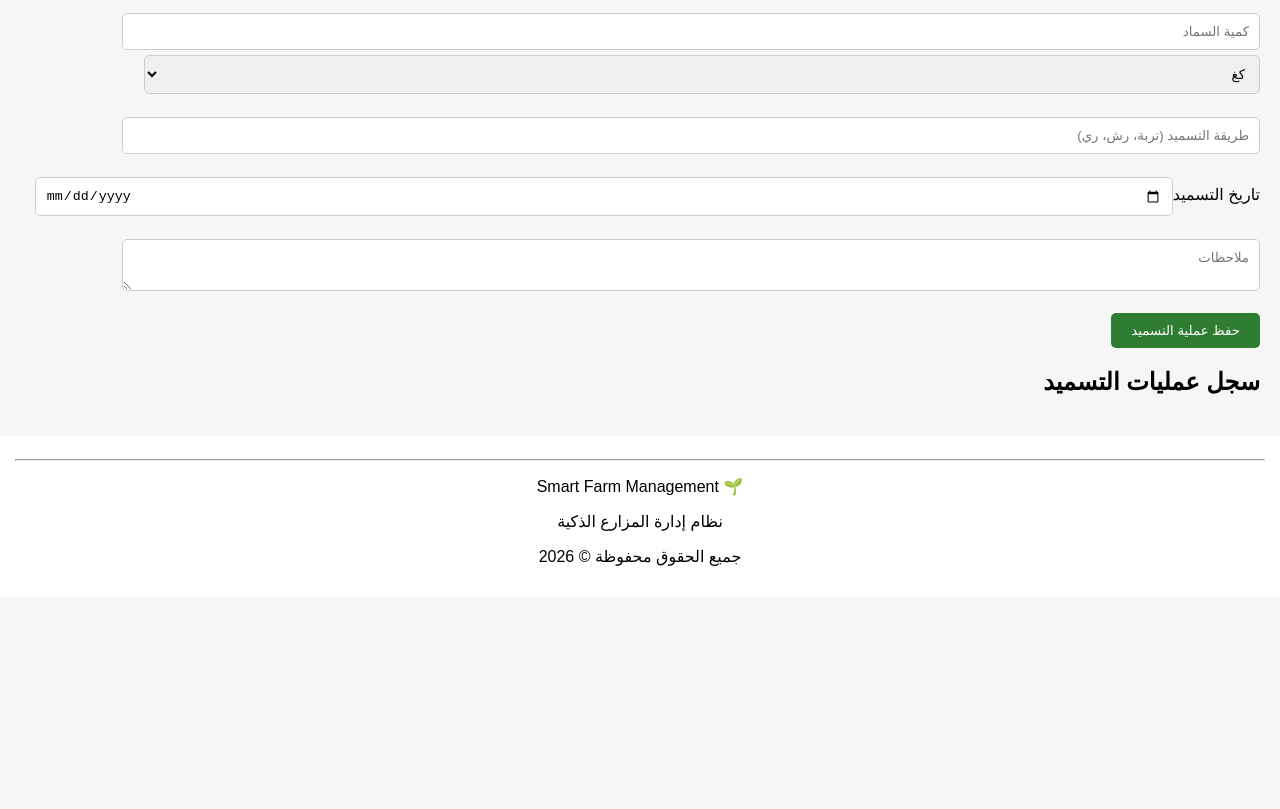
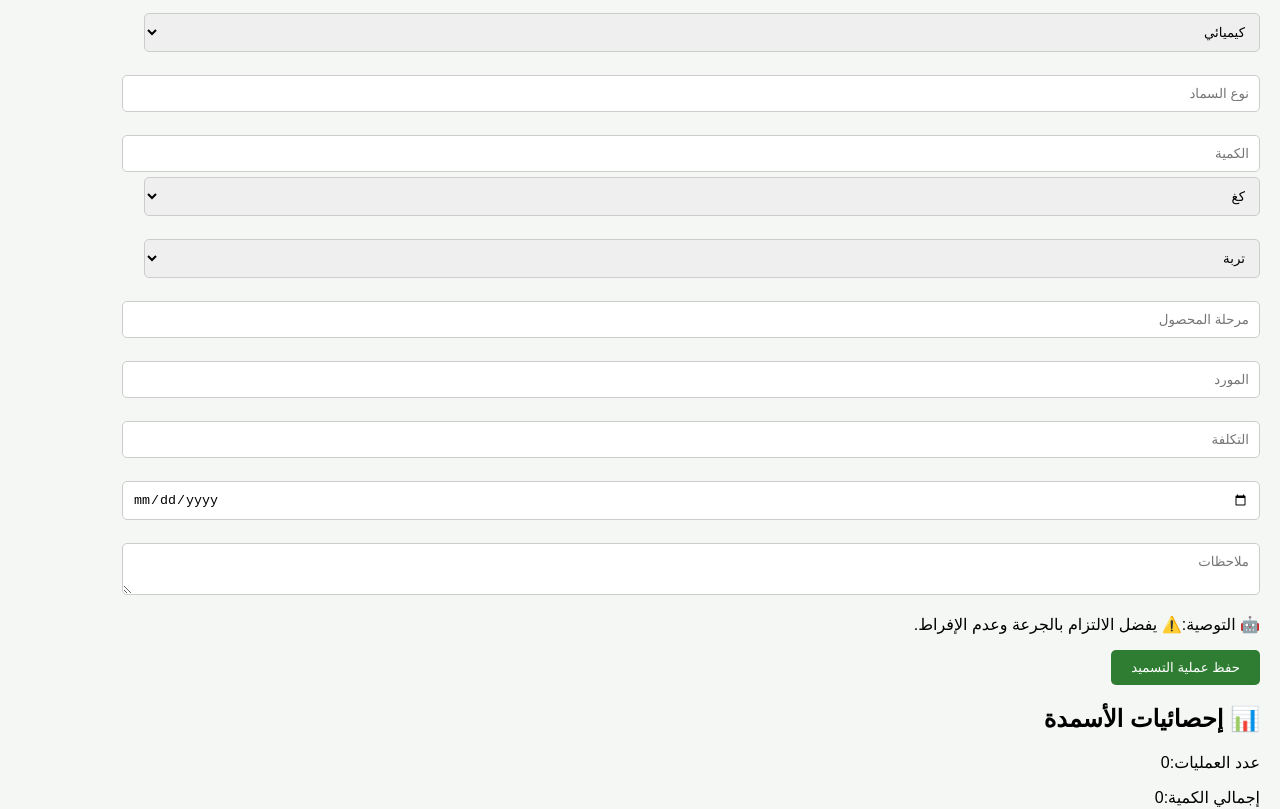
Before and after one commit to hasan776643tt-ops/LAVENDER, a React (Vite) app: page /fertilizers in a window 1280 px wide. Shown: the part 1140-1949 px from the top of the page. Before the commit the page ends 1737 px from the top, so only its background shows below. Built offline with nearby package versions, Linux system fonts and the light colour scheme.

Commit message:
Update Fertilizers.jsx

```diff
--- a/src/pages/Fertilizers.jsx
+++ b/src/pages/Fertilizers.jsx
@@ -1,4 +1,9 @@
-import { useState, useContext } from "react";
+import {
+  useState,
+  useContext,
+  useMemo,
+} from "react";
+
 import { FarmContext } from "../context/FarmContext";
 
 import Card from "../components/Card";
@@ -9,116 +14,199 @@ export default function Fertilizers() {
 
 
   const {
-    farms,
-    fields,
-    fertilizers,
+    farms = [],
+    fields = [],
+    fertilizers = [],
     setFertilizers,
   } = useContext(FarmContext);
 
 
 
-  const [farmName, setFarmName] = useState("");
+  const [form, setForm] = useState({
 
-  const [fieldName, setFieldName] = useState("");
+    farm: "",
+    field: "",
 
-  const [type, setType] = useState("");
+    crop: "",
 
-  const [quantity, setQuantity] = useState("");
+    type: "",
 
-  const [unit, setUnit] = useState("كغ");
+    category: "كيميائي",
 
-  const [method, setMethod] = useState("");
+    quantity: "",
 
-  const [date, setDate] = useState("");
+    unit: "كغ",
 
-  const [notes, setNotes] = useState("");
+    method: "تربة",
+
+    stage: "",
+
+    supplier: "",
+
+    cost: "",
+
+    currency: "ل.س",
+
+    date: "",
+
+    notes: "",
+
+  });
 
 
 
-  const addFertilizer = () => {
+  const updateForm = (key,value)=>{
+
+    setForm({
+
+      ...form,
+
+      [key]: value,
+
+    });
+
+  };
+
+
+
+  const filteredFields = useMemo(()=>{
+
+    if(!form.farm)
+      return fields;
+
+
+    return fields.filter(
+
+      field =>
+      field.farm === form.farm ||
+      field.farmName === form.farm
+
+    );
+
+  },[fields,form.farm]);
+
+
+
+
+
+  const totalQuantity = useMemo(()=>{
+
+
+    return fertilizers.reduce(
+
+      (sum,item)=>
+
+      sum + Number(item.quantity || 0),
+
+      0
+
+    );
+
+
+  },[fertilizers]);
+
+
+
+
+
+  const smartAdvice = useMemo(()=>{
+
+
+    if(form.category==="كيميائي")
+
+      return "⚠️ يفضل الالتزام بالجرعة وعدم الإفراط.";
+
+
+    if(form.category==="عضوي")
+
+      return "🌱 السماد العضوي يحسن خصوبة التربة.";
+
+
+    return "✅ تابع حالة المحصول بعد التسميد.";
+
+  },[form.category]);
+
+
+
+
+
+  const addFertilizer = ()=>{
 
 
     if(
-      !farmName ||
-      !fieldName ||
-      !type
-    ) return;
+      !form.farm ||
+      !form.field ||
+      !form.type
+    )
+    return;
 
 
 
-    const newFertilizer = {
-
+    const newItem = {
 
       id: Date.now(),
 
-      farm: farmName,
+      ...form,
 
-      field: fieldName,
 
-      type,
-
-      quantity,
-
-      unit,
-
-      method,
-
-      date,
-
-      notes,
+      createdAt:
+      new Date().toISOString(),
 
     };
 
 
 
     setFertilizers([
+
       ...fertilizers,
-      newFertilizer
+
+      newItem
+
     ]);
 
 
 
-    setFarmName("");
+    setForm({
 
-    setFieldName("");
+      farm:"",
+      field:"",
+      crop:"",
+      type:"",
+      category:"كيميائي",
+      quantity:"",
+      unit:"كغ",
+      method:"تربة",
+      stage:"",
+      supplier:"",
+      cost:"",
+      currency:"ل.س",
+      date:"",
+      notes:"",
 
-    setType("");
+    });
 
-    setQuantity("");
-
-    setUnit("كغ");
-
-    setMethod("");
-
-    setDate("");
-
-    setNotes("");
 
   };
 
 
 
 
-  const deleteFertilizer = (id)=>{
+
+  const deleteFertilizer=(id)=>{
 
 
     setFertilizers(
 
       fertilizers.filter(
-        item => item.id !== id
+
+        item=>item.id!==id
+
       )
 
     );
 
-
   };
 
-
-
-  const farmFields = fields.filter(
-    field =>
-    field.farm === farmName
-  );
 
 
 
@@ -129,26 +217,23 @@ export default function Fertilizers() {
 
 
 <h1>
-        🌾 إدارة الأسمدة الذكية
+🌾 نظام إدارة الأسمدة الذكي
 </h1>
 
 
 
-      <Card title="إضافة عملية تسميد جديدة">
+<Card title="إضافة عملية تسميد">
+
 
 
 <select
-
-          value={farmName}
-
-          onChange={(e)=>{
-
-            setFarmName(e.target.value);
-
-            setFieldName("");
-
-          }}
-
+value={form.farm}
+onChange={e=>
+updateForm(
+"farm",
+e.target.value
+)
+}
 >
 
 <option value="">
@@ -171,6 +256,43 @@ export default function Fertilizers() {
 ))
 }
 
+</select>
+
+
+
+<br/><br/>
+
+
+
+<select
+value={form.field}
+onChange={e=>
+updateForm(
+"field",
+e.target.value
+)
+}
+>
+
+<option value="">
+اختر الحقل
+</option>
+
+
+{
+filteredFields.map(field=>(
+
+<option
+key={field.id}
+value={field.name}
+>
+
+{field.name}
+
+</option>
+
+))
+}
 
 </select>
 
@@ -180,61 +302,17 @@ export default function Fertilizers() {
 
 
 
-
-        <select
-
-          value={fieldName}
-
-          onChange={(e)=>
-            setFieldName(e.target.value)
-          }
-
-        >
-
-          <option value="">
-            اختر الحقل
-          </option>
-
-
-          {
-            farmFields.map(field=>(
-
-              <option
-
-                key={field.id}
-
-                value={field.name}
-
-              >
-
-                {field.name}
-
-              </option>
-
-            ))
-          }
-
-
-        </select>
-
-
-
-
-        <br/><br/>
-
-
-
-
 <input
 
-          type="text"
+placeholder="اسم المحصول"
 
-          placeholder="نوع السماد"
+value={form.crop}
 
-          value={type}
-
-          onChange={(e)=>
-            setType(e.target.value)
+onChange={e=>
+updateForm(
+"crop",
+e.target.value
+)
 }
 
 />
@@ -245,48 +323,31 @@ export default function Fertilizers() {
 
 
 
-
-        <input
-
-          type="number"
-
-          placeholder="كمية السماد"
-
-          value={quantity}
-
-          onChange={(e)=>
-            setQuantity(e.target.value)
+<select
+value={form.category}
+onChange={e=>
+updateForm(
+"category",
+e.target.value
+)
 }
-
-        />
-
-
-
-
-        <select
-
-          value={unit}
-
-          onChange={(e)=>
-            setUnit(e.target.value)
-          }
-
 >
 
 <option>
-            كغ
+عضوي
 </option>
 
+<option>
+كيميائي
+</option>
 
 <option>
-            طن
+ورقي
 </option>
 
-
 <option>
-            لتر
+مركب
 </option>
-
 
 </select>
 
@@ -296,17 +357,17 @@ export default function Fertilizers() {
 
 
 
-
 <input
 
-          type="text"
+placeholder="نوع السماد"
 
-          placeholder="طريقة التسميد (تربة، رش، ري)"
+value={form.type}
 
-          value={method}
-
-          onChange={(e)=>
-            setMethod(e.target.value)
+onChange={e=>
+updateForm(
+"type",
+e.target.value
+)
 }
 
 />
@@ -317,20 +378,96 @@ export default function Fertilizers() {
 
 
 
+<input
 
-        <label>
-          تاريخ التسميد
-        </label>
+type="number"
+
+placeholder="الكمية"
+
+value={form.quantity}
+
+onChange={e=>
+updateForm(
+"quantity",
+e.target.value
+)
+}
+
+/>
+
+
+
+<select
+value={form.unit}
+onChange={e=>
+updateForm(
+"unit",
+e.target.value
+)
+}
+>
+
+<option>
+كغ
+</option>
+
+<option>
+طن
+</option>
+
+<option>
+لتر
+</option>
+
+</select>
+
+
+
+<br/><br/>
+
+
+
+<select
+value={form.method}
+onChange={e=>
+updateForm(
+"method",
+e.target.value
+)
+}
+>
+
+<option>
+تربة
+</option>
+
+<option>
+رش
+</option>
+
+<option>
+مع الري
+</option>
+
+</select>
+
+
+
+<br/><br/>
+
 
 
 <input
 
-          type="date"
+placeholder="مرحلة المحصول"
 
-          value={date}
+value={form.stage}
 
-          onChange={(e)=>
-            setDate(e.target.value)
+onChange={e=>
+updateForm(
+"stage",
+e.target.value
+)
 }
 
 />
@@ -341,15 +478,17 @@ export default function Fertilizers() {
 
 
 
+<input
 
-        <textarea
+placeholder="المورد"
 
-          placeholder="ملاحظات"
+value={form.supplier}
 
-          value={notes}
-
-          onChange={(e)=>
-            setNotes(e.target.value)
+onChange={e=>
+updateForm(
+"supplier",
+e.target.value
+)
 }
 
 />
@@ -360,13 +499,77 @@ export default function Fertilizers() {
 
 
 
+<input
+
+type="number"
+
+placeholder="التكلفة"
+
+value={form.cost}
+
+onChange={e=>
+updateForm(
+"cost",
+e.target.value
+)
+}
+
+/>
+
+
+
+<br/><br/>
+
+
+
+<input
+
+type="date"
+
+value={form.date}
+
+onChange={e=>
+updateForm(
+"date",
+e.target.value
+)
+}
+
+/>
+
+
+
+<br/><br/>
+
+
+
+<textarea
+
+placeholder="ملاحظات"
+
+value={form.notes}
+
+onChange={e=>
+updateForm(
+"notes",
+e.target.value
+)
+}
+
+/>
+
+
+
+<p>
+🤖 التوصية:
+{smartAdvice}
+</p>
+
+
 
 <Button onClick={addFertilizer}>
-
 حفظ عملية التسميد
-
 </Button>
-
 
 
 </Card>
@@ -375,81 +578,81 @@ export default function Fertilizers() {
 
 
 
-      <h2>
-        سجل عمليات التسميد
-      </h2>
-
-
-
-
-      {
-        fertilizers.map(item=>(
-
-
-          <Card
-
-            key={item.id}
-
-            title={item.type}
-
-          >
-
+<Card title="📊 إحصائيات الأسمدة">
 
 <p>
-              🏡 المزرعة: {item.farm}
+عدد العمليات:
+{fertilizers.length}
 </p>
 
 
 <p>
-              🌱 الحقل: {item.field}
+إجمالي الكمية:
+{totalQuantity}
 </p>
-
-
-            <p>
-              ⚖️ الكمية:
-              {item.quantity} {item.unit}
-            </p>
-
-
-            <p>
-              🚜 الطريقة:
-              {item.method}
-            </p>
-
-
-            <p>
-              📅 التاريخ:
-              {item.date}
-            </p>
-
-
-            <p>
-              📝 الملاحظات:
-              {item.notes}
-            </p>
-
-
-
-            <Button
-
-              onClick={()=>
-                deleteFertilizer(item.id)
-              }
-
-            >
-
-              حذف
-
-            </Button>
-
 
 
 </Card>
 
 
+
+
+
+<Card title="📋 سجل التسميد">
+
+
+{
+
+fertilizers.map(item=>(
+
+<Card
+key={item.id}
+title={item.type}
+>
+
+
+<p>
+🏡 {item.farm}
+</p>
+
+<p>
+🌱 {item.field}
+</p>
+
+<p>
+📦 {item.quantity} {item.unit}
+</p>
+
+<p>
+🧪 {item.category}
+</p>
+
+<p>
+🚜 {item.method}
+</p>
+
+<p>
+💰 {item.cost} {item.currency}
+</p>
+
+
+<Button
+onClick={()=>
+deleteFertilizer(item.id)
+}
+>
+حذف
+</Button>
+
+
+</Card>
+
 ))
+
 }
 
+
+</Card>
 
 
 </div>
```
Lines whose indentation alone changed are shown as unchanged.
